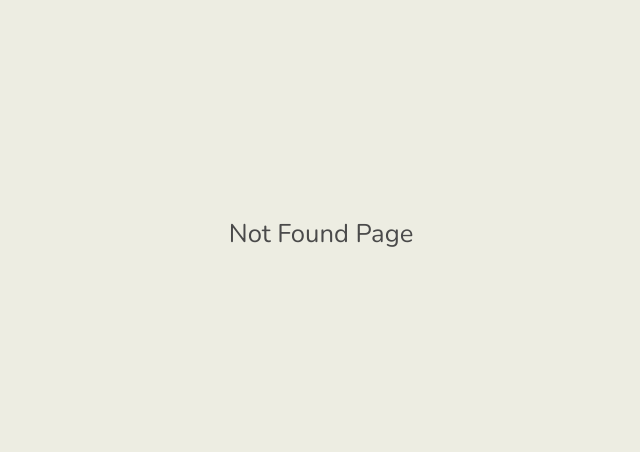
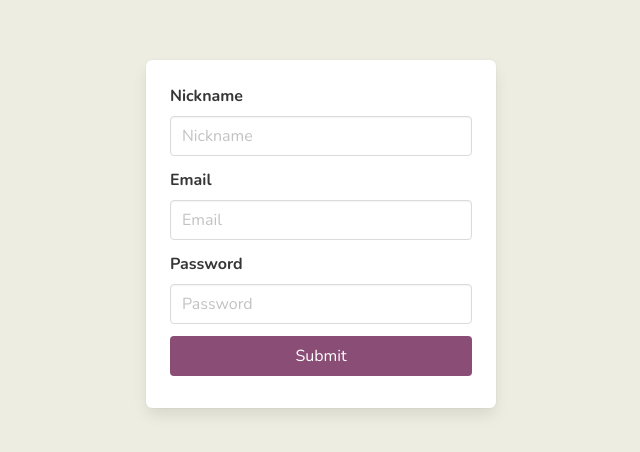
Before and after one commit to violahan/WebDev_react_store, a React (Create React App) app: page /register in a window 1280 px wide. Before the commit this address had no page. Shown: the part 166-618 px from the top of the page, without its empty margins (319-959 px from the left). Built offline with nearby package versions, Linux system fonts and the light colour scheme.

Commit message:
Add User Register

```diff
--- a/package.json
+++ b/package.json
@@ -12,6 +12,7 @@
     "node-sass": "^5.0.0",
     "react": "^17.0.1",
     "react-dom": "^17.0.1",
+    "react-hook-form": "^7.12.0",
     "react-router-dom": "^5.2.0",
     "react-scripts": "4.0.2",
     "react-toastify": "^7.0.4",
--- /dev/null
+++ b/src/Pages/Register.js
@@ -0,0 +1,99 @@
+import React from 'react';
+import axios from "../commons/axios";
+import {useForm} from 'react-hook-form';
+import {toast} from "react-toastify";
+
+export default function Login(props) {
+    const { register, handleSubmit, formState: {errors} } = useForm();
+
+    const onSubmit = async data => {
+        // 3. 处理注册逻辑
+        try {
+            const { nickname, email, password } = data;
+            const res = await axios.post('/auth/register', {
+                nickname,
+                email,
+                password,
+                type: 0
+            });
+            const jwToken = res.data;
+            global.auth.setToken(jwToken);
+            toast.success('Register Success');
+            // 4. 跳转到首页视图
+            props.history.push('/');
+        } catch (error) {
+            const message = error.response.data.message;
+            toast.error(message);
+        }
+    };
+
+    return (
+        <div className="login-wrapper">
+            <form className="box login-box" onSubmit={handleSubmit(onSubmit)}>
+                <div className="field">
+                    <label className="label">Nickname</label>
+                    <div className="control">
+                        <input
+                            className={`input ${errors.nickname && 'is-danger'}`}
+                            type="text"
+                            placeholder="Nickname"
+                            {...register('nickname', {
+                                required: 'nickname is required',
+                            })}
+                        />
+                        {errors.nickname && (
+                            <p className="helper has-text-danger">
+                                {errors.nickname.message}
+                            </p>
+                        )}
+                    </div>
+                </div>
+                <div className="field">
+                    <label className="label">Email</label>
+                    <div className="control">
+                        <input
+                            className={`input ${errors.email && 'is-danger'}`}
+                            type="text"
+                            placeholder="Email"
+                            {...register('email', {
+                                required: 'email is required',
+                                pattern: {
+                                    value: /^[A-Za-z0-9]+([_\\.][A-Za-z0-9]+)*@([A-Za-z0-9\\-]+\.)+[A-Za-z]{2,6}$/,
+                                    message: 'invalid email'
+                                }
+                            })}
+                        />
+                        {errors.email && (
+                            <p className="helper has-text-danger">{errors.email.message}</p>
+                        )}
+                    </div>
+                </div>
+                <div className="field">
+                    <label className="label">Password</label>
+                    <div className="control">
+                        <input
+                            className={`input ${errors.password && 'is-danger'}`}
+                            type="password"
+                            placeholder="Password"
+                            {...register('password', {
+                                required: 'password is required',
+                                minLength: {
+                                    value: 6,
+                                    message: 'cannot be less than 6 digits'
+                                }
+                            })}
+                        />
+                        {errors.password && (
+                            <p className="helper has-text-danger">
+                                {errors.password.message}
+                            </p>
+                        )}
+                    </div>
+                </div>
+                <div className="control">
+                    <button className="button is-fullwidth is-primary">Submit</button>
+                </div>
+            </form>
+        </div>
+    );
+}
--- a/src/Router.js
+++ b/src/Router.js
@@ -2,6 +2,7 @@ import React from 'react';
 import {BrowserRouter, Switch,Route} from 'react-router-dom';
 import App from './Pages/App';
 import Login from './Pages/Login';
+import Register from './Pages/Register';
 import NotFound from './Pages/NotFound';
 import Cart from './Pages/Cart';
 
@@ -10,6 +11,7 @@ const Router = () => (
         <Switch>
             <Route path={"/"} exact component={App}/>
             <Route path={"/login"} component={Login}/>
+            <Route path={"/register"} component={Register}/>
             <Route path={"/cart"} component={Cart}/>
             <Route component={NotFound}/>
         </Switch>
--- a/src/commons/auth.js
+++ b/src/commons/auth.js
@@ -43,6 +43,7 @@ const logout = () => {
 global.auth = {
     setToken,
     getUser,
+    isLogin,
     logout
 
 };
--- a/src/component/ToolBox.js
+++ b/src/component/ToolBox.js
@@ -1,5 +1,6 @@
 import React from 'react';
 import {withRouter} from "react-router-dom";
+import {toast} from "react-toastify";
 
 class ToolBox extends React.Component {
 
@@ -23,6 +24,11 @@ class ToolBox extends React.Component {
     };
 
     goCart= () => {
+        if (!global.auth.isLogin()) {
+            this.props.history.push('/login');
+            toast.info('Please Login First');
+            return;
+        }
         this.props.history.push('/cart');
     };
 
```
Also changed, not shown: 1 other file (tests, documents, lock files or other folders).
